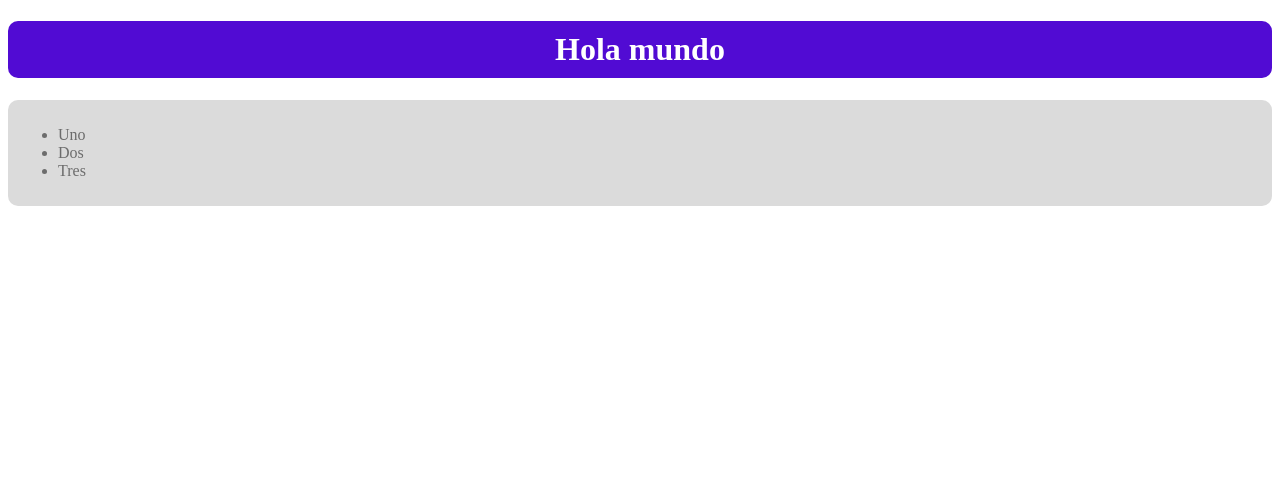
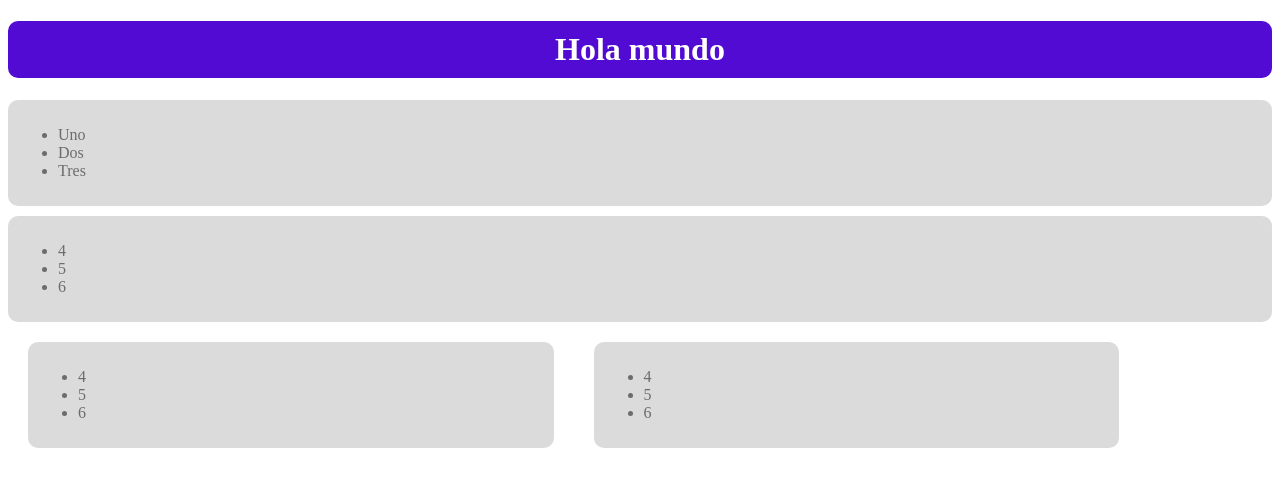
Before and after one commit to marcocruz12/proyectouno, a PHP site: page / in a window 1280 px wide. Shown: the top 487 px of the page. Run offline with PHP 8.4, Linux system fonts and the light colour scheme.

Commit message:
New columns

```diff
--- a/css/style.css
+++ b/css/style.css
@@ -11,4 +11,17 @@
     color: #6c6c6c;
     padding: 10px;
     border-radius: 10px;
+    margin-top: 10px;
   }
+  .tres {
+    background-color: #dbdbdb;
+    color: #6c6c6c;
+    padding: 10px;
+    border-radius: 10px;
+    width: 40%;
+    margin: 20px;
+  }
+.container2 {
+  display:flex;
+  flex-wrap:wrap;
+}
--- a/index.html
+++ b/index.html
@@ -8,6 +8,7 @@
 </head>
 <body>
     <h1 class="uno">Hola mundo</h1>
+    <div class ="container">
     <div class ="dos">
         <ul>
             <li>Uno</li>
@@ -15,6 +16,29 @@
             <li>Tres</li>
         </ul>
     </div>
+    <div class ="dos">
+        <ul>
+            <li>4</li>
+            <li>5</li>
+            <li>6</li>
+        </ul>
+    </div>
+    <div class ="container2">
+    <div class ="tres">
+        <ul>
+            <li>4</li>
+            <li>5</li>
+            <li>6</li>
+        </ul>
+    </div>
+    <div class ="tres">
+        <ul>
+            <li>4</li>
+            <li>5</li>
+            <li>6</li>
+        </ul>
+    </div></div>
+</div>
     <!-- <script src="js/scripts.js"></script>-->
 </body>
 </html>
```
